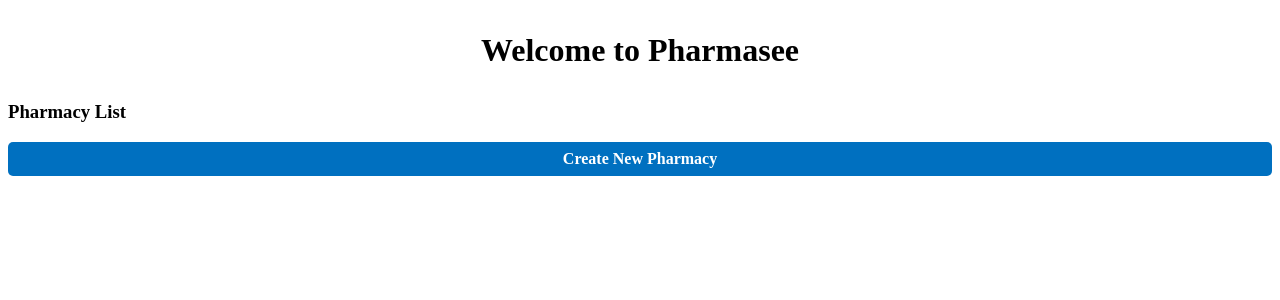
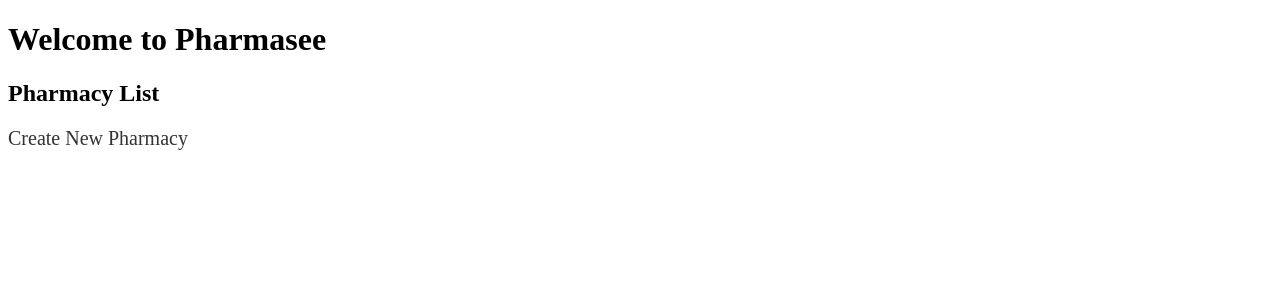
Before and after one commit to Janinenw/PharmaSee, a Node server app: page /pharmacy in a window 1280 px wide. Shown: the top 300 px of the page. Run offline with Node 20, Linux system fonts and the light colour scheme; data that the repository does not hold is empty; some libraries are stand-ins or nearby versions.

Commit message:
updated read.me

```diff
--- a/public/css/style.css
+++ b/public/css/style.css
@@ -13,6 +13,7 @@ img {
   height: auto;
 }
   #pharmasee-intro {
+    text-align: center;
     margin-top: -200px;
     font-family: Arial, sans-serif ;
 }
@@ -65,9 +66,10 @@ button */
   background-color: #0069d9;
   transform: scale(1.1);
 }
+/*
+index */
 
-/* index page  */
-/* body {
+ /* body {
   font-family: Arial, sans-serif;
   background-color: #ffffff;
   margin: 0;
@@ -76,8 +78,7 @@ button */
 
 
 
-
-h1 {
+ h1 {
   text-align: center;
   margin-top: 30px;
 }
@@ -106,13 +107,13 @@ a {
   color: #333;
 }
 
-/* div {
+ div {
   display: flex;
   justify-content: center;
   align-items: center;
   height: 100vh;
-} */
-/*
+}
+
 button {
   background-color: #333;
   color: #fff;
@@ -153,10 +154,10 @@ li > * {
 
 li > form {
   margin-left: auto;
-} */ */
+} */ */ */
 
 
-body {
+/* /* body {
   font-family: Arial, sans-serif;
   margin: 0;
 }
@@ -171,7 +172,7 @@ h2 {
   margin: 1em 0;
 }
 
-/* Style the pharmacy list */
+Style the pharmacy list
 .pharmacy-list ul {
   list-style: none;
   margin: 0;
@@ -199,7 +200,7 @@ h2 {
   display: inline;
   margin-left: 1em;
 }
-
+/*
 .pharmacy-list button {
   padding: 0.5em 1em;
   border: none;
@@ -214,8 +215,8 @@ h2 {
   background-color: #005da5;
 }
 
-/* Style the create new pharmacy link */
-a[href="/pharmacy/new"] {
+Style the create new pharmacy link */
+/* a[href="/pharmacy/new"] {
   display: block;
   margin: 1em 0;
   padding: 0.5em 1em;
@@ -227,13 +228,13 @@ a[href="/pharmacy/new"] {
   text-align: center;
   text-decoration: none;
   cursor: pointer;
-}
+} */
 
-a[href="/pharmacy/new"]:hover {
+/* a[href="/pharmacy/new"]:hover {
   background-color: #005da5;
-}
+} */
 /* edit page */
-
+/*
 form {
   margin: 30px;
   background-color: #fff;
@@ -302,4 +303,34 @@ button,
 input[type="submit"],
 input[type="reset"] {
   margin-top: 20px;
+}  */
+
+/* index */
+
+
+.scrollable {
+  max-height: 400px;
+  overflow-y: scroll;
+  border: 1px solid #ddd;
+  padding: 10px;
 }
+
+/* Style the list items */
+ul li {
+  display: flex;
+  justify-content: space-between;
+  align-items: center;
+  padding: 10px;
+  border-bottom: 1px solid #ddd;
+}
+
+/* Style the pharmacy name */
+a {
+  font-size: 20px;
+  color: #333;
+  text-decoration: none;
+}
+
+a:hover {
+  text-decoration: underline;
+}
--- a/views/index.ejs
+++ b/views/index.ejs
@@ -17,8 +17,9 @@
 		  <li>Update a pharmacy's stock status</li>
 		</ul> -->
 	  </div>
-	<h3>Pharmacy List</h2>
+	<h2>Pharmacy List</h2>
 	<div class="scrollable">
+		<div class = "pharmacy-list"></div>
 		<ul>
 			<% pharmacys.forEach(function(pharmacy) { %>
 				<li>
```
Also changed, not shown: README.md.
